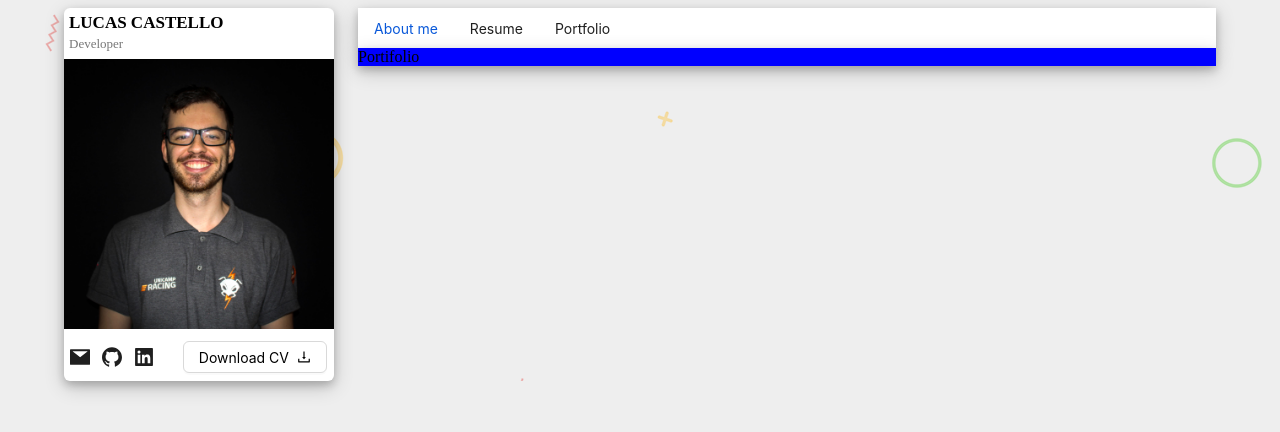
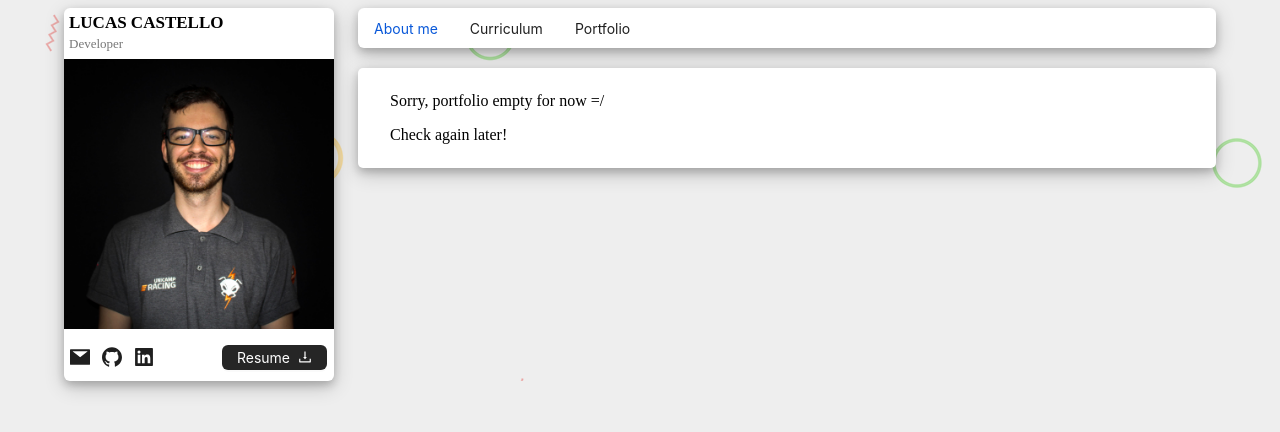
Before and after one commit to LucasCastello/react_curriculum, a React (Vite) app: page /portfolio in a window 1280 px wide. Shown: the top 432 px of the page. Built offline with nearby package versions, Linux system fonts and the light colour scheme.

Commit message:
changed download and routing bar buttons, and added dummy portfolio

```diff
--- a/src/personal-info/PersonalInfo.css
+++ b/src/personal-info/PersonalInfo.css
@@ -33,12 +33,17 @@ img {
     justify-content: space-between;
     padding: 0.5rem 0;
     flex-wrap: wrap;
+    align-items: center;
 }
 
 .download_button {
+    height: 25px;
     margin-right: 0.5em;
-    color: black;
+    background-color: rgba(0,0,0,0.85);
+    color: white;
+    border: none;
     &:hover {
-        color: red;
+        background-color: rgba(0, 0, 0, 0.7) !important;
+        color: white !important;
     }
 }
--- a/src/personal-info/PersonalInfo.tsx
+++ b/src/personal-info/PersonalInfo.tsx
@@ -33,7 +33,7 @@ export default function PersonalInfo () {
                 </div>
                 <a href={Resume} download="LucasCastelloResume" target='_blank'>
                     <Button className='download_button'>
-                        <span>Download CV</span>
+                        <span>Resume</span>
                         <span><DownloadOutlined /></span>
                     </Button>
                 </a>
--- a/src/portfolio/Portfolio.css
+++ b/src/portfolio/Portfolio.css
@@ -1,4 +1,7 @@
 .portfolio {
-    background-color: blue;
+    background-color: white;
+    padding: 0.5rem 2rem;
+    margin: 20px 0;
+    border-radius: 5px;
     box-shadow: 0 4px 8px 0 rgba(0, 0, 0, 0.2), 0 6px 20px 0 rgba(0, 0, 0, 0.19);
 }
--- a/src/portfolio/Portfolio.tsx
+++ b/src/portfolio/Portfolio.tsx
@@ -1,6 +1,9 @@
 import './Portfolio.css'
 export default function Portfolio () {
     return (
-        <div className='portfolio'>Portifolio</div>
+        <div className='portfolio'>
+        <p>Sorry, portfolio empty for now =/</p>
+        <p>Check again later!</p>
+        </div>
     )
 }
--- a/src/rountingBar/RoutingBar.css
+++ b/src/rountingBar/RoutingBar.css
@@ -4,6 +4,7 @@
     display: flex;
     flex-direction: row;
     align-items: center;
+    border-radius: 6px;
     box-shadow: 0 4px 8px 0 rgba(0, 0, 0, 0.2), 0 6px 20px 0 rgba(0, 0, 0, 0.19);
 }
 
--- a/src/rountingBar/RoutingBar.tsx
+++ b/src/rountingBar/RoutingBar.tsx
@@ -28,7 +28,7 @@ function RoutingBar() {
             </Link>
             <Link to={'/resume'}>
                 <Button className={resumeStyle} type='text' onClick={() => {changeStyles(setResumeStyle)}}>
-                    Resume
+                    Curriculum
                 </Button>
             </Link>
             <Link to={'/portfolio'}>
```
